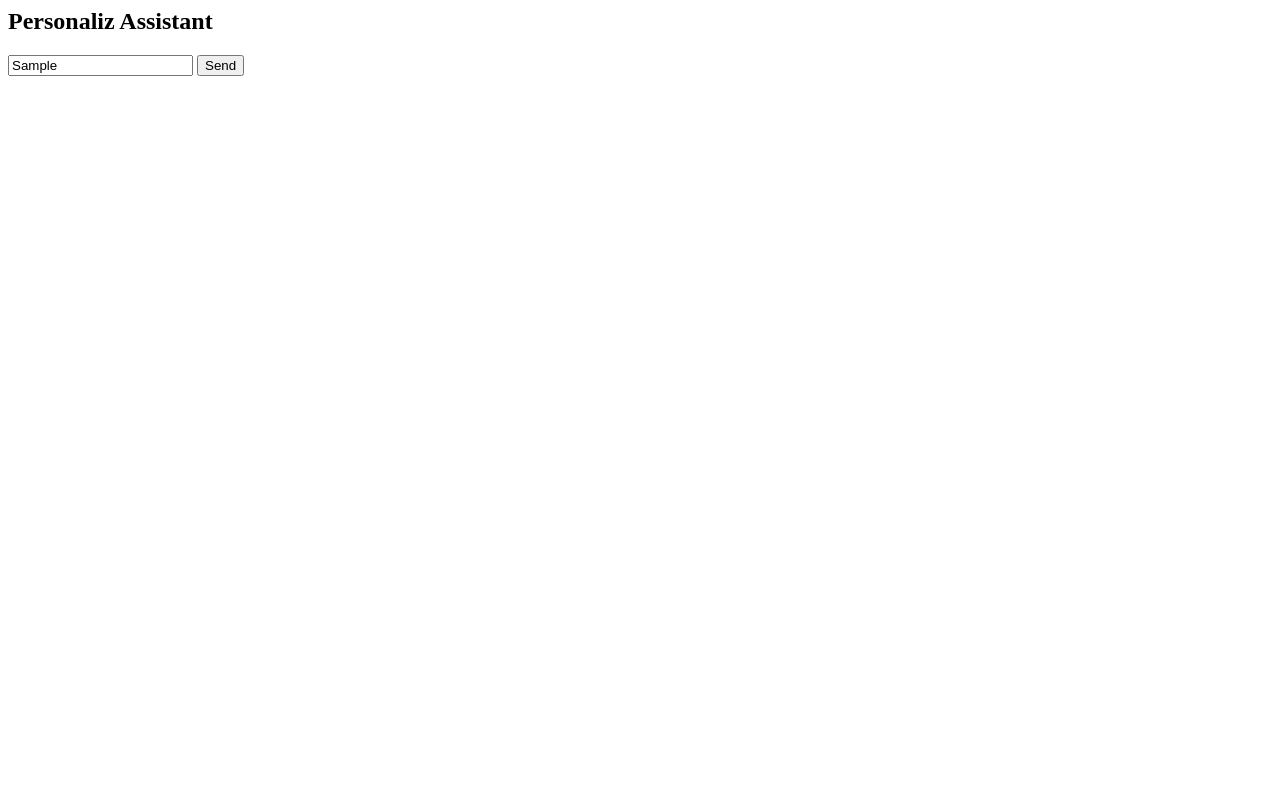
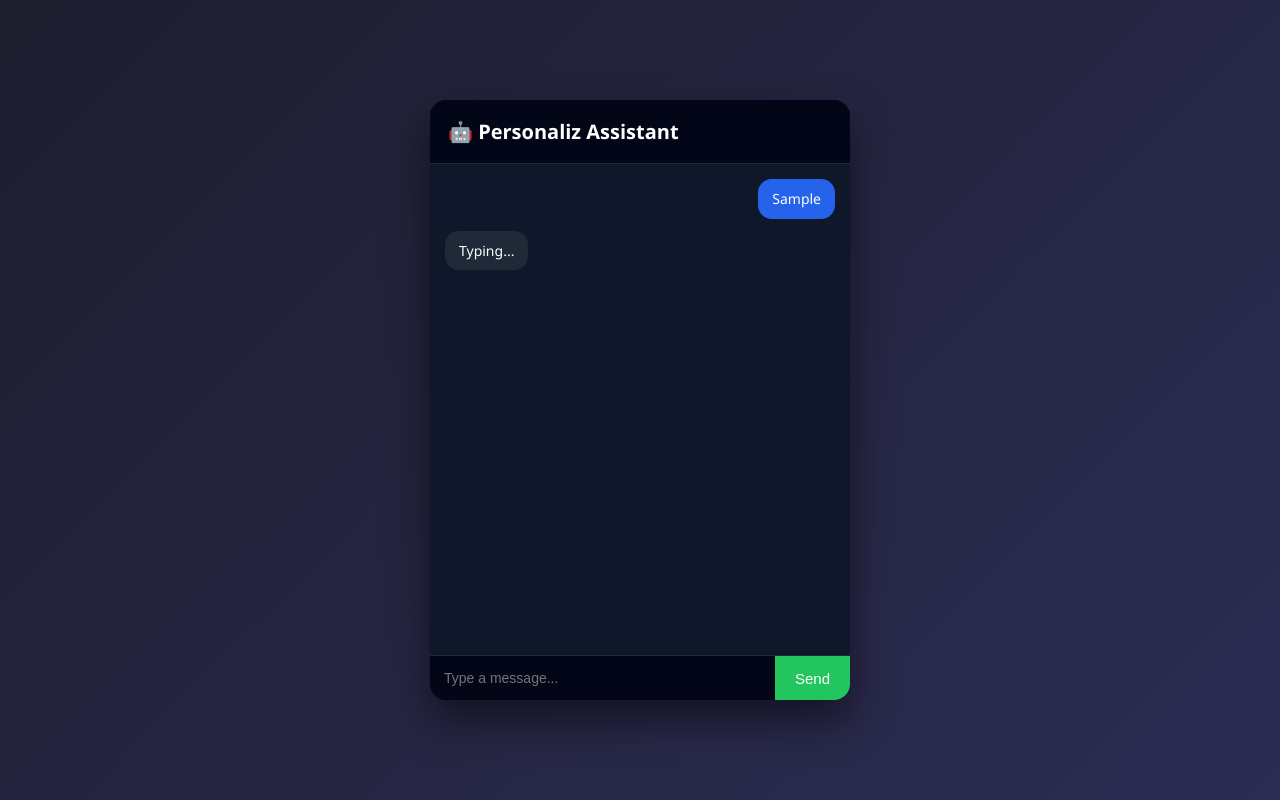
Before and after one commit to Atif0110/openclaw-desktop-assistant, a website: page ui/index.html in a window 1280 px wide. Both pictures are taken after typing "Sample" into the empty fields and a click on the button "Send". Drawn offline with Linux system fonts and the light colour scheme; no server answers.

Commit message:
Update index.html

```diff
--- a/ui/index.html
+++ b/ui/index.html
@@ -1,31 +1,152 @@
+<!DOCTYPE html>
 <html>
+<head>
+<meta charset="UTF-8">
+<title>Personaliz Assistant</title>
+
+<style>
+body{
+  margin:0;
+  font-family:Segoe UI, sans-serif;
+  background:linear-gradient(135deg,#1e1e2f,#2c2c54);
+  display:flex;
+  justify-content:center;
+  align-items:center;
+  height:100vh;
+  color:white;
+}
+
+#app{
+  width:420px;
+  height:600px;
+  background:#0f172a;
+  border-radius:16px;
+  display:flex;
+  flex-direction:column;
+  box-shadow:0 20px 40px rgba(0,0,0,0.5);
+  overflow:hidden;
+}
+
+#header{
+  padding:18px;
+  font-size:20px;
+  font-weight:600;
+  background:#020617;
+  border-bottom:1px solid #1f2937;
+}
+
+#chat{
+  flex:1;
+  padding:15px;
+  overflow-y:auto;
+  display:flex;
+  flex-direction:column;
+  gap:12px;
+}
+
+.msg{
+  padding:10px 14px;
+  border-radius:14px;
+  max-width:75%;
+  line-height:1.4;
+  font-size:14px;
+}
+
+.user{
+  background:#2563eb;
+  align-self:flex-end;
+}
+
+.bot{
+  background:#1f2937;
+  align-self:flex-start;
+}
+
+#inputArea{
+  display:flex;
+  border-top:1px solid #1f2937;
+}
+
+#msg{
+  flex:1;
+  padding:14px;
+  border:none;
+  outline:none;
+  font-size:14px;
+  background:#020617;
+  color:white;
+}
+
+button{
+  background:#22c55e;
+  border:none;
+  padding:0 20px;
+  font-size:15px;
+  cursor:pointer;
+  color:white;
+}
+
+button:hover{
+  background:#16a34a;
+}
+</style>
+</head>
+
 <body>
 
-<h2>Personaliz Assistant</h2>
+<div id="app">
 
-<input id="msg"/>
-<button onclick="send()">Send</button>
+  <div id="header">
+    🤖 Personaliz Assistant
+  </div>
 
-<pre id="chat"></pre>
+  <div id="chat"></div>
+
+  <div id="inputArea">
+    <input id="msg" placeholder="Type a message..." />
+    <button onclick="send()">Send</button>
+  </div>
+
+</div>
 
 <script>
+
+const chatDiv=document.getElementById("chat");
+const input=document.getElementById("msg");
+
+function addMessage(text,cls){
+  const div=document.createElement("div");
+  div.className="msg "+cls;
+  div.innerText=text;
+  chatDiv.appendChild(div);
+  chatDiv.scrollTop=chatDiv.scrollHeight;
+}
+
 async function send(){
-  const msg=document.getElementById("msg").value;
+  const text=input.value.trim();
+  if(!text) return;
 
-  const r=await fetch(
-    "http://localhost:3001/chat",
-    {
-      method:"POST",
-      headers:{"Content-Type":"application/json"},
-      body:JSON.stringify({message:msg})
-    }
-  );
+  addMessage(text,"user");
+  input.value="";
+
+  addMessage("Typing...","bot");
+
+  const r=await fetch("http://localhost:3001/chat",{
+    method:"POST",
+    headers:{"Content-Type":"application/json"},
+    body:JSON.stringify({message:text})
+  });
 
   const d=await r.json();
 
-  document.getElementById("chat").innerText+=
-   "\nYou: "+msg+"\nAI: "+d.reply+"\n";
+  chatDiv.lastChild.remove(); // remove "Typing..."
+  addMessage(d.reply,"bot");
 }
+
+input.addEventListener("keydown",e=>{
+  if(e.key==="Enter") send();
+});
+
 </script>
 
 </body>
```
